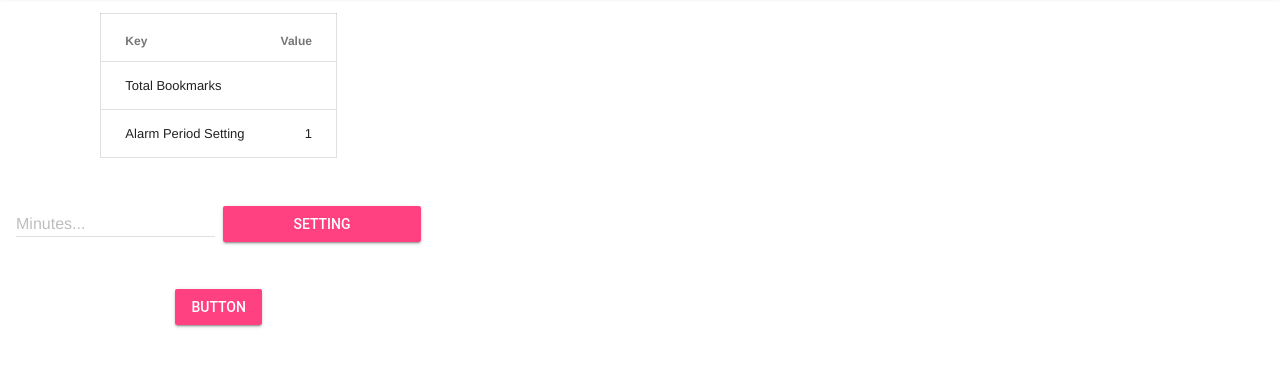
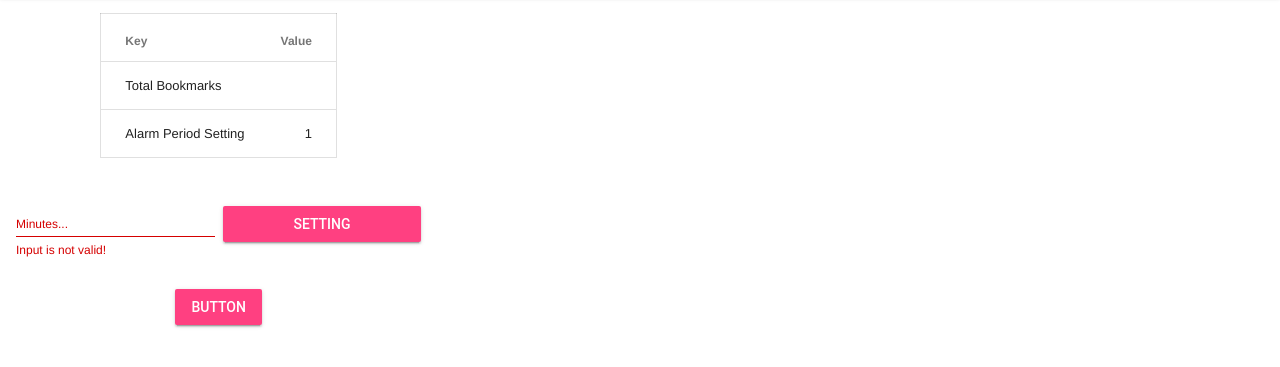
Before and after one commit to pinetree408/BookmarksReminder, a browser extension: page templates/index.html in a window 1280 px wide. Both pictures are taken after a click on the button "SETTING". Shown: the part 67-434 px from the top of the page. Drawn offline with Linux system fonts and the light colour scheme.

Commit message:
Add logic which checks validate of minutes input

```diff
--- a/js/setting.js
+++ b/js/setting.js
@@ -5,6 +5,13 @@ function addSetting() {
     obj["setting"] = setting
     chrome.storage.local.set(obj);
     document.getElementById("setting-value-view").innerHTML = setting;
+  }
+  if ((setting == "") || (Number(setting) < 15) || (Number(setting) > 120)) {
+    document.getElementById("setting-input").classList.add("is-invalid");
+  }
+  if (document.getElementById("setting-input").classList.contains("is-invalid") == false) {
+    document.getElementById("setting-value").value = "";
+    document.getElementById("setting-input").classList.remove("is-dirty");
   }
 }
 chrome.storage.local.get("setting", function(result) {
--- a/templates/index.html
+++ b/templates/index.html
@@ -80,7 +80,7 @@
               <div id="setting-input" class="mdl-textfield mdl-js-textfield mdl-textfield--floating-label">
                 <input class="mdl-textfield__input" type="text" pattern="-?[0-9]*(\.[0-9]+)?" id="setting-value" name="setting" min="15" max="120">
                 <label class="mdl-textfield__label" for="setting-value">Minutes...</label>
-                <span class="mdl-textfield__error">Input is not a Minutes!</span>
+                <span class="mdl-textfield__error">Input is not valid!</span>
               </div>
             </form>
             <!-- Accent-colored raised button with ripple -->
```
